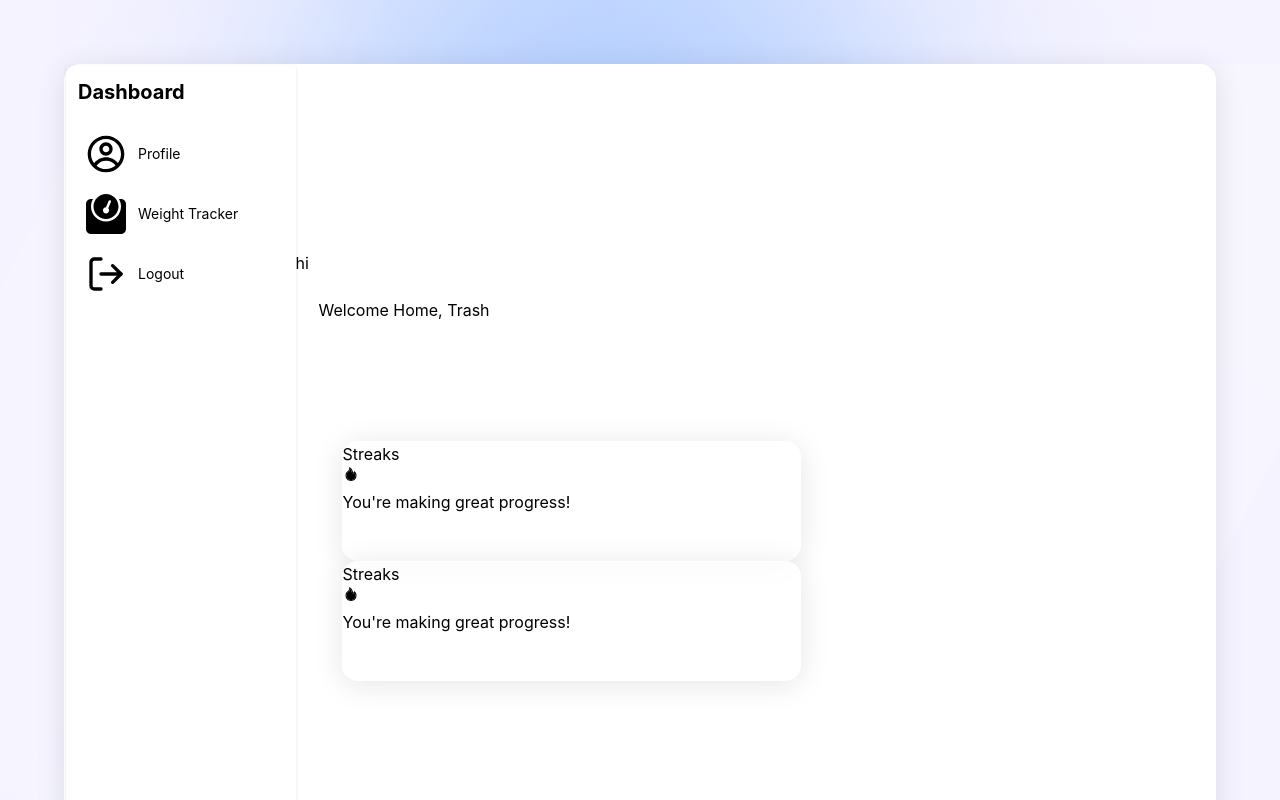
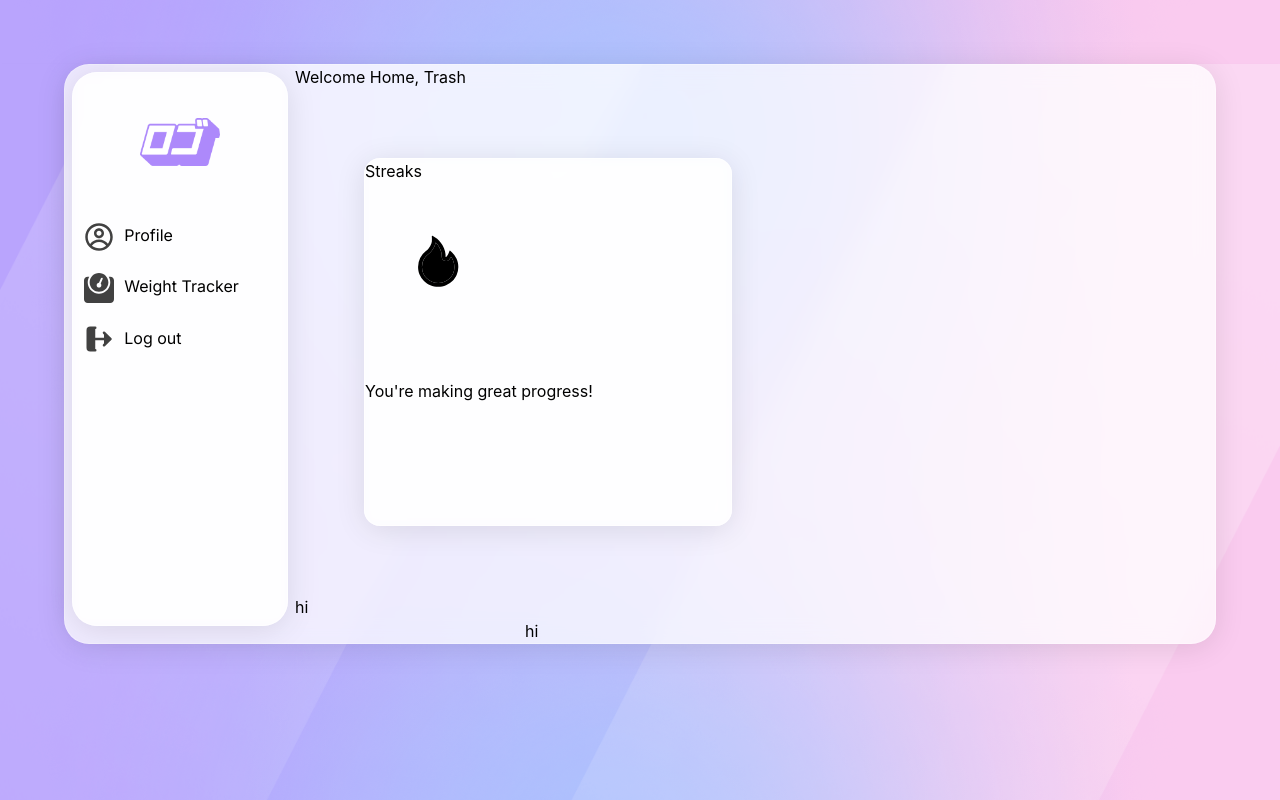
Before and after one commit to zeteoh/WeightTracker, a React (Create React App) app in the folder my-app/: page / in a window 1280 px wide. Shown: the top 800 px of the page. Built offline with nearby package versions, Linux system fonts and the light colour scheme.

Commit message:
updated dashboard

```diff
--- a/my-app/public/index.html
+++ b/my-app/public/index.html
@@ -1,6 +1,7 @@
 <!DOCTYPE html>
 <html lang="en">
   <head>
+    <link rel="preconnect" href="https://fonts.googleapis.com"><link rel="preconnect" href="https://fonts.gstatic.com" crossorigin><link href="https://fonts.googleapis.com/css2?family=Inter:wght@100;200;300;400;500;600;700;800;900&display=swap" rel="stylesheet">
     <meta charset="utf-8" />
     <link rel="icon" href="%PUBLIC_URL%/favicon.ico" />
     <meta name="viewport" content="width=device-width, initial-scale=1" />
--- a/my-app/src/assets/styles.css
+++ b/my-app/src/assets/styles.css
@@ -1,36 +1,29 @@
-.card-home{
-    position:flex;
-    align-items: center;
-    justify-content: center;
+.glass-bg-home{
     margin: 5%;
-    border-radius: 16px;
-  }
-
-.card-progress{
-    height: 100%;
-    width: 100%;
-    position:flex;
-    align-items: center;
-    justify-content: center;
-    margin: 5%;
+    background: rgba(255, 255, 255, 0.75);
+    border-radius: 25px;
+    box-shadow: 0 4px 30px rgba(0, 0, 0, 0.1);
+    backdrop-filter: blur(10.5px);
+    -webkit-backdrop-filter: blur(10.5px);
+    border: 1px solid rgba(255, 255, 255, 0.27);
 }
 
-.card-mid{
+.glass-bg-dashboard{
+    margin:3%;
     height: 100%;
-    width: 100%;
-    margin: 5%;
+    /* From https://css.glass */
+    background: rgba(255, 255, 255, 0.72);
+    border-radius: 25px;
+    box-shadow: 0 4px 30px rgba(0, 0, 0, 0.1);
+    backdrop-filter: blur(6.1px);
+    -webkit-backdrop-filter: blur(6.1px);
+    border: 1px solid rgba(255, 255, 255, 0.62);
 }
 
-.glass-bg-home{
-    background: rgb(255, 255, 255);
-    border-radius: 16px;
-    box-shadow: 0 4px 30px rgba(0, 0, 0, 0.1);
-    backdrop-filter: blur(6.3px);
-    -webkit-backdrop-filter: blur(6.3px);
-    border: 2px solid rgba(255, 255, 255, 0.66);
-}
-
-.glass-bg{
+.glass-bg-progress{
+    margin: 15%;
+    height: 40%;
+    width: 80%;
     background: rgba(255, 255, 255, 0.72);
     border-radius: 16px;
     box-shadow: 0 4px 30px rgba(0, 0, 0, 0.1);
@@ -38,3 +31,38 @@
     -webkit-backdrop-filter: blur(6.3px);
     border: 1px solid rgba(255, 255, 255, 0.66);
 }
+
+.glass-bg{
+    height: 500px;
+    width: 100%;
+    background: rgba(255, 255, 255, 0.72);
+    border-radius: 16px;
+    box-shadow: 0 4px 30px rgba(0, 0, 0, 0.1);
+    backdrop-filter: blur(6.3px);
+    -webkit-backdrop-filter: blur(6.3px);
+    border: 1px solid rgba(255, 255, 255, 0.66);
+}
+
+.dashboard-logo-container{
+    display: flex;
+    align-items: center;
+    justify-content: center;
+}
+
+.dashboard-logo{
+    width: 20px;
+    height: 20px;
+}
+
+
+.svg{
+    display: inline-block;
+    margin: 5%;
+    fill: #414141;
+    color: #414141;
+    font-size: 30px;
+}
+
+.dashboard-text{
+    font-family: 'Inter', sans-serif;
+}
--- a/my-app/src/components/Progress.js
+++ b/my-app/src/components/Progress.js
@@ -1,19 +1,18 @@
 import {AiTwotoneFire} from 'react-icons/ai'
 function Progress(){
     return (
-        <div className="card-progress glass-bg">
-            <div className='grid grid-rows-3'>
-                <div>
+        <div className="glass-bg-progress">
+            <div className='progress-inner-card grid grid-rows-5'>
+                <div className='row-start-1 row-span-1'>
                     <h3>Streaks</h3>
                 </div>
-                <div>
-                    <AiTwotoneFire style={{fontsize:'100px'}}></AiTwotoneFire>
+                <div className='row-start-2 row-span-2'>
+                    <AiTwotoneFire style={{height:'40%', width: '40%'}}></AiTwotoneFire>
                 </div>
-                <div>
+                <div className='row-start-4 row-span-2'>
                     <h3>You're making great progress!</h3>
                 </div>
             </div>
-
         </div>
     )
 }
--- a/my-app/src/components/Sidebar.js
+++ b/my-app/src/components/Sidebar.js
@@ -5,41 +5,58 @@ import {FiLogOut} from 'react-icons/fi'
 export default function SideBar(){
     return (
 
-        <div className="flex">
-            <div className="lex flex-col h-screen p-3 bg-white-800 shadow w-60">
-                <div className="space-y-3">
-                    <div className="flex items-center">
-                        <h2 className="text-xl font-bold text-black">Dashboard</h2>
-                    </div>
-                    <div className="flex-1">
-                        <ul className="pt-2 pb-4 space-y-1 text-sm">
-                            <li className="rounded-sm">
-                                <div
-                                    className="flex items-center p-2 space-x-3 rounded-md"
-                                >
-                                    <CgProfile style={{fontSize:'40px'}}></CgProfile>
-                                    <span className="text-black-100">Profile</span>
-                                </div>
-                            </li>
-                            <li className='rounded-sm'>
-                                <div
-                                    className="flex items-center p-2 space-x-3 rounded-md"
-                                >
-                                    <FaWeight style={{fontSize:'40px'}}></FaWeight>
-                                    <span className="text-black-100">Weight Tracker</span>
-                                </div>
-                            </li>
-                            <li className='rounded-sm'>
-                                <div
-                                    className="flex items-center p-2 space-x-3 rounded-md"
-                                >
-                                    <FiLogOut style={{fontSize:'40px'}}></FiLogOut>
-                                    <span className="text-black-100">Logout</span>
-                                </div>
-                            </li>
-                        </ul>
-                    </div>
-                </div>
+        // <div className="flex">
+        //     <div className="lex flex-col h-screen p-3 bg-white-800 shadow w-60">
+        //         <div className="space-y-3">
+        //             <div className="flex items-center">
+        //                 <h2 className="text-xl font-bold text-black">Dashboard</h2>
+        //             </div>
+        //             <div className="flex-1">
+        //                 <ul className="pt-2 pb-4 space-y-1 text-sm">
+        //                     <li className="rounded-sm">
+        //                         <div
+        //                             className="flex items-center p-2 space-x-3 rounded-md"
+        //                         >
+        //                             <CgProfile style={{fontSize:'40px'}}></CgProfile>
+        //                             <span className="text-black-100">Profile</span>
+        //                         </div>
+        //                     </li>
+        //                     <li className='rounded-sm'>
+        //                         <div
+        //                             className="flex items-center p-2 space-x-3 rounded-md"
+        //                         >
+        //                             <FaWeight style={{fontSize:'40px'}}></FaWeight>
+        //                             <span className="text-black-100">Weight Tracker</span>
+        //                         </div>
+        //                     </li>
+        //                     <li className='rounded-sm'>
+        //                         <div
+        //                             className="flex items-center p-2 space-x-3 rounded-md"
+        //                         >
+        //                             <FiLogOut style={{fontSize:'40px'}}></FiLogOut>
+        //                             <span className="text-black-100">Logout</span>
+        //                         </div>
+        //                     </li>
+        //                 </ul>
+        //             </div>
+        //         </div>
+        //     </div>
+        // </div>
+        <div className='flex flex-col glass-bg-dashboard'>
+            <div className='basis-1/4 dashboard-logo-container'>
+                <img src={require('../assets/Vector.png')} width='80px' height='80px' alt=""></img>
+            </div>
+            <div>
+                <CgProfile className='svg'></CgProfile>
+                <span className="dashboard-text">Profile</span>
+            </div>
+            <div>
+                <FaWeight className='svg'></FaWeight>
+                <span className="dashboard-text">Weight Tracker</span>
+            </div>
+            <div>
+                <FiLogOut className='svg'></FiLogOut>
+                <span className="dashboard-text">Log out</span>
             </div>
         </div>
     )
--- a/my-app/src/index.css
+++ b/my-app/src/index.css
@@ -4,7 +4,8 @@
 
 body {
   margin: 0;
-  background-color: rgb(245 243 255);
+  background: linear-gradient(90.13deg, #B9A4FD 19.42%, #FACBEF 88.54%);
+  box-shadow: 0px 4px 4px rgba(0, 0, 0, 0.25);
   font-family: -apple-system, BlinkMacSystemFont, 'Segoe UI', 'Roboto', 'Oxygen',
     'Ubuntu', 'Cantarell', 'Fira Sans', 'Droid Sans', 'Helvetica Neue',
     sans-serif;
--- a/my-app/src/views/Homepage.js
+++ b/my-app/src/views/Homepage.js
@@ -1,5 +1,6 @@
 import { motion } from 'framer-motion';
 import SideBar from '../components/Sidebar';
+import MiddleCard from './MiddleCard';
 import Progress from '../components/Progress';
 import '../assets/styles.css'
 
@@ -9,28 +10,12 @@ export default function Homepage(){
             <img className='fixed top-0' src={require('../assets/Ellipse 11.png')} alt=""></img>
             <img className='fixed bottom-0' src={require('../assets/Ellipse 13.png')} alt=""></img>
             <img className='fixed left-0' src={require('../assets/Rectangle 29.png')} alt=""></img>
-            <div className='grid grid-cols-5 grid-rows-3 card-home glass-bg-home'>
+            <div className='grid grid-flow-row-dense grid-cols-5 glass-bg-home'>
                 <div className='col-start-1 col-span-1'>
                     <SideBar></SideBar>
                 </div>
                 <div className='col-start-2 col-span-2'>
-                    <h1>hi</h1>
-                    <div className='grid grid-rows-3 card-mid'>
-                        <div>
-                            Welcome Home,
-                            Trash
-                        </div>
-                        <div>
-                            <Progress>
-
-                            </Progress>
-                        </div>
-                        <div>
-                            <Progress>
-
-                            </Progress>
-                        </div>
-                    </div>
+                    <MiddleCard></MiddleCard>
                 </div>
                 <div className='col-start-3 col-span-2'>
                     <h1>hi</h1>
--- /dev/null
+++ b/my-app/src/views/MiddleCard.js
@@ -0,0 +1,20 @@
+import Progress from '../components/Progress';
+export default function MiddleCard(){
+    return(
+        <div>
+            <div className='welcome-mid'>
+                Welcome Home,
+                Trash
+            </div>
+
+            <div>
+                <Progress>
+
+                </Progress>
+            </div>
+            <div>
+                <span>hi</span>
+            </div>
+        </div>
+    )
+}
```
Also changed, not shown: my-app/src/assets/Vector.png (added).
